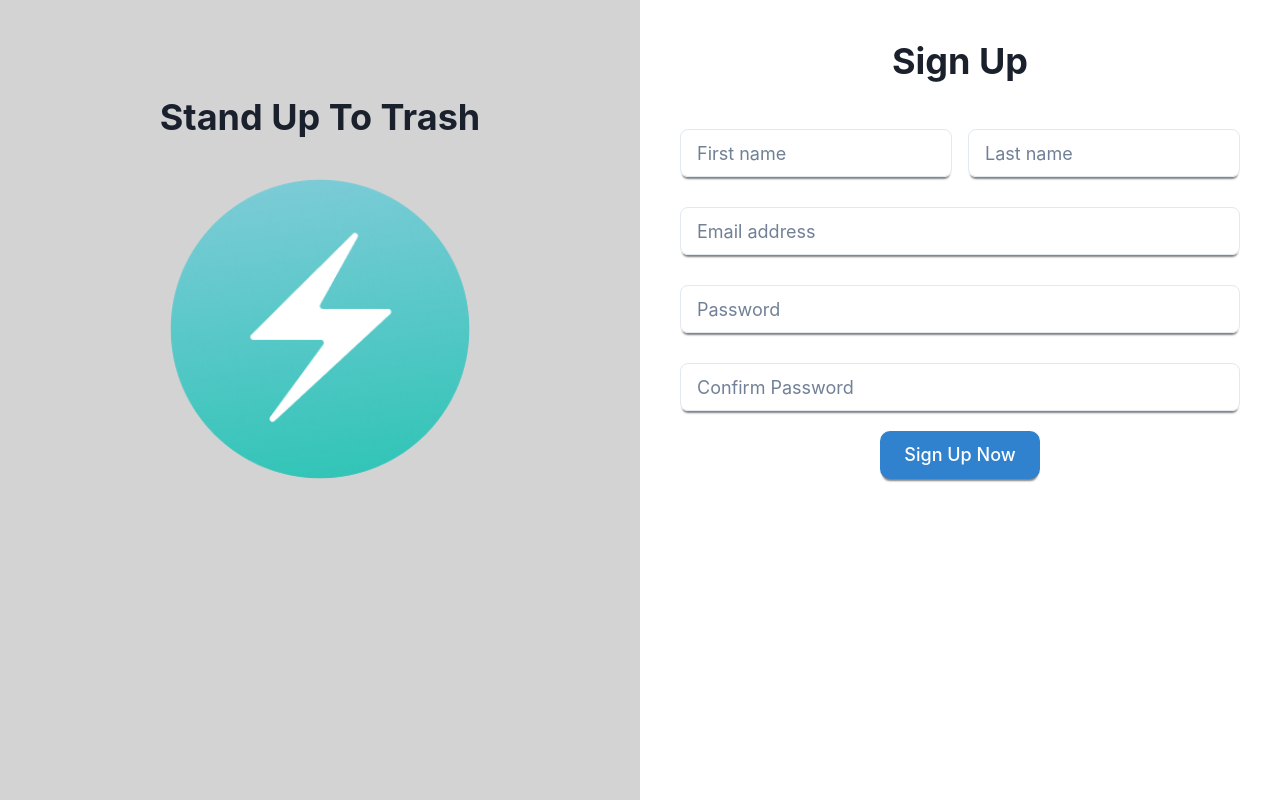
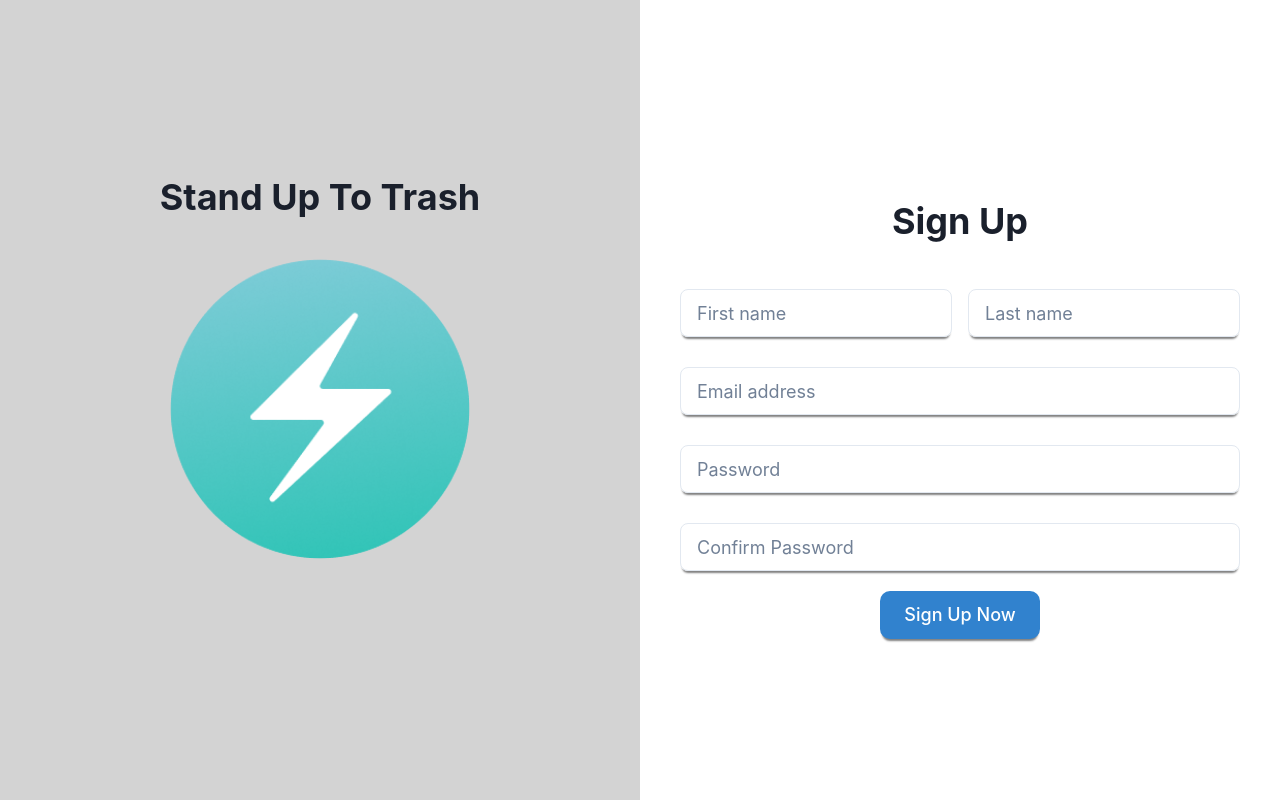
Before and after one commit to ctc-uci/stand-up-to-trash-frontend, a React (Vite) app: page /signupv2 in a window 1280 px wide. Built offline with nearby package versions, Linux system fonts and the light colour scheme; no server answers.

Commit message:
completed signupv2

```diff
--- a/src/pages/SignupV2.jsx
+++ b/src/pages/SignupV2.jsx
@@ -64,7 +64,7 @@ const CreateAccount = () => {
   return (
     <SimpleGrid columns={2} spacing={0} height={'100vh'}>
       <Box backgroundColor={'lightgray'}>
-        <Center>
+        <Center marginTop={20}>
           <VStack>
             <Heading marginTop="30%">Stand Up To Trash</Heading>
             <Box
@@ -79,7 +79,7 @@ const CreateAccount = () => {
           </VStack>
         </Center>
       </Box>
-      <Box>
+      <Box marginTop={40}>
         <Center>
           <VStack spacing={4} padding={10}>
             <Heading>Sign Up</Heading>
```
